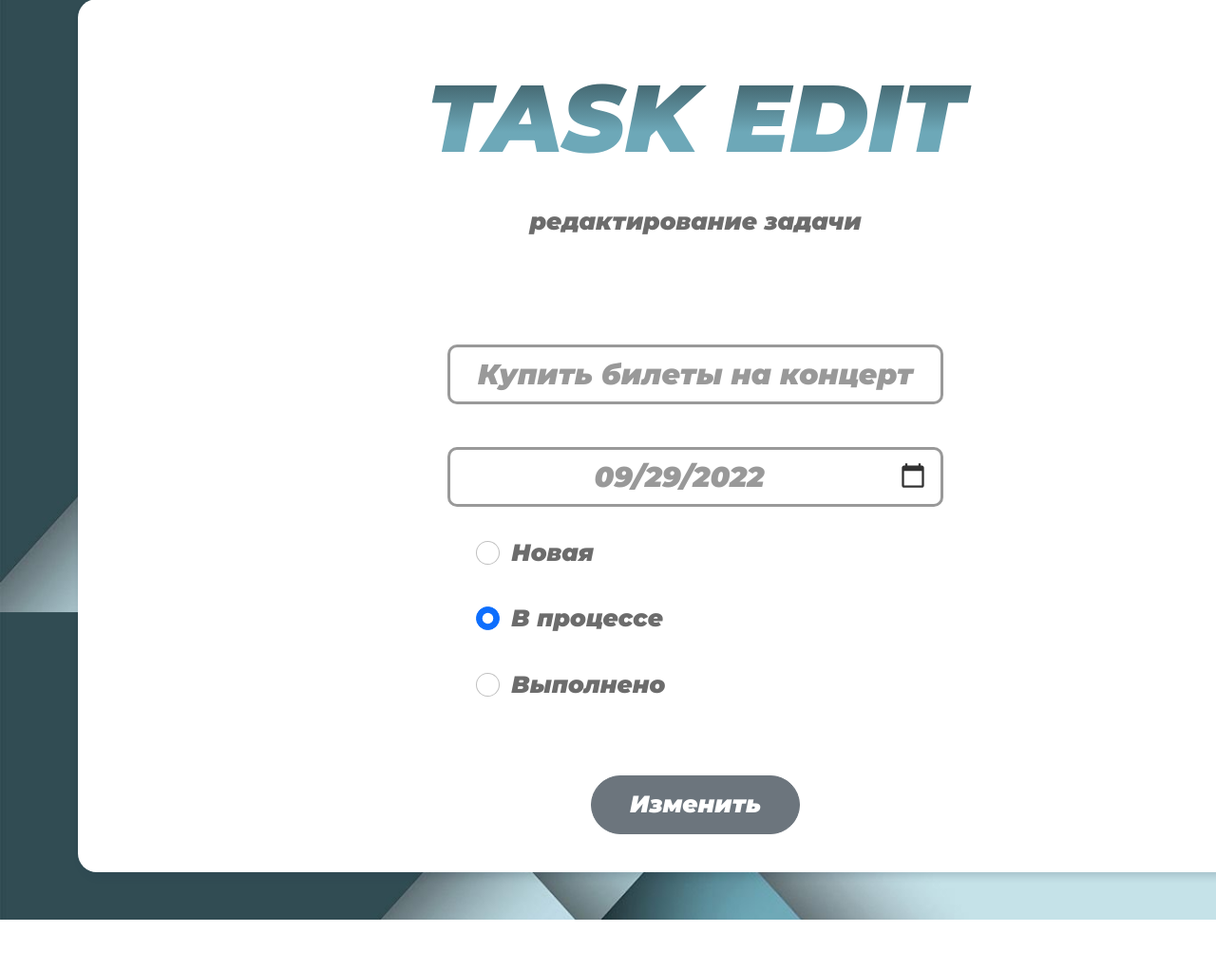
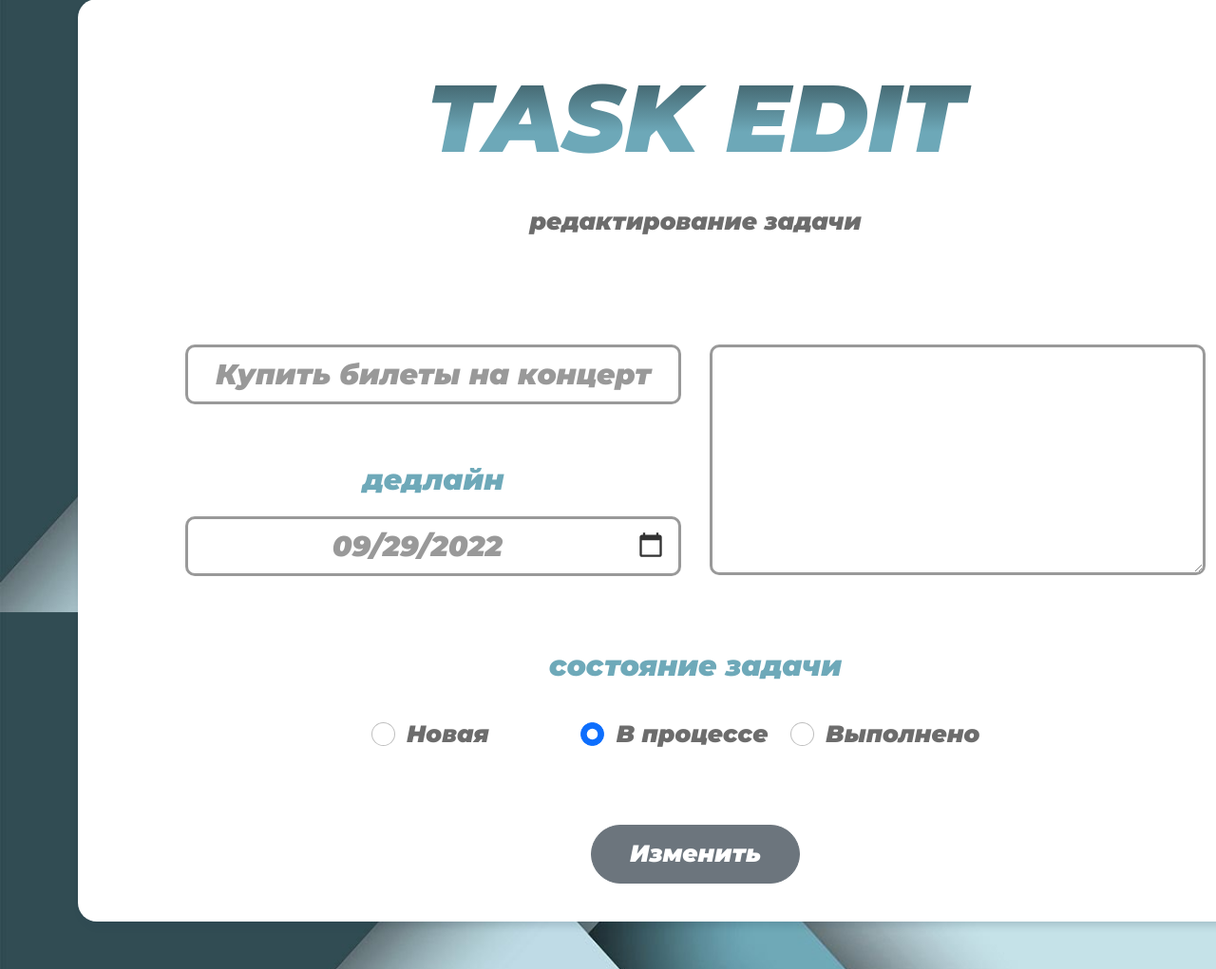
Before and after one commit to asmossunov/53_Homework_Anton_Mosunov, a Django app: page /tasks/edit/?pk=1 in a window 1280 px wide; the page is wider, and only the part inside the window is pictured. Shown: the part 155-1176 px from the top of that part at 95% size. Before the commit the page ends 1124 px from the top of that part, so only its background shows below. Run offline with Django 3.2, Linux system fonts and the light colour scheme; data comes from the database, SQL or seed files in the repository.

Commit message:
Расширение функционала на странице редактирования записи в таблице
Добавлено поле для редактирования подробного описания задачи
Отредактированы стили main.css

```diff
--- a/to_do_list/static/styles/main.css
+++ b/to_do_list/static/styles/main.css
@@ -8,8 +8,7 @@
 
 .box{
     width: 1300px;
-    margin: auto;
-    margin-bottom: 50px;
+    margin: auto auto 50px;
     background-color: white;
     border-radius: 20px;
     -webkit-box-shadow: 4px 4px 8px 0px rgba(34, 60, 80, 0.2);
@@ -48,7 +47,6 @@
     margin-top: 80px;
     font-size: 30px;
     color: orange;
-
 }
 
 .form-control{
@@ -76,14 +74,14 @@
 }
 
 .descript{
-    margin-top: 60px;
+    margin-top: 57px;
     font-size: 30px;
     color: #6ea9b9;
 }
 .link{
     text-decoration-line: none;
+}
 
-}
 .info-item{
     text-decoration-line: none;
     margin-top: 60px;
@@ -112,8 +110,8 @@
     transform-origin: left top;
     margin-top: -3px;
     margin-left: 0px;
-  transition: margin-left 130ms;
-  transition: margin-top 130ms;
+    transition: margin-left 130ms;
+    transition: margin-top 130ms;
   box-shadow: 0 10px 90px rgba(0, 0, 0, 0.4);
 }
 
--- a/to_do_list/to_do/templates/edit_task.html
+++ b/to_do_list/to_do/templates/edit_task.html
@@ -23,42 +23,45 @@
                 {% csrf_token%}
                 <div class="row justify-content-center text-center">
                     <div class="col-5 form-check-input-without-block text-center">
-                        <div>
-                            <input type="text" value="{{ task.task_text }}" name="task_text" class="form-control id="task_text" placeholder="{{ task.task_text }}">
-                        </div>
+                        <input type="text" value="{{ task.task_text }}" name="task_text" class="form-control id="task_text">
+                        <p class="descript">дедлайн</p>
+                        <input name="deadline" type="date" value="{{ task.deadline | date:'Y-m-d'}}"  class="form-control id="deadline">
+                    </div>
+
+                    <div class="col-5 form-check-input-without-block text-center">
+                        <textarea class="form-control" name="task_description" id="task_description" rows="5" placeholder="{{ task.task_description }}"></textarea>
                     </div>
                 </div>
 
-                <div class="row justify-content-center text-center">
-                    <div class="col-5 form-check-input-without-block text-center">
-                        <div>
-                            <input name="deadline" type="date" value="{{ task.deadline | date:'Y-m-d'}}"  class="form-control id="deadline">
-                        </div>
+                <div class="row text justify-content-center">
+                    <div class="col-4 text-center pt-10">
+                        <p class="descript">состояние задачи</p>
                     </div>
                 </div>
 
+                <div class="row text justify-content-center">
                 {% for choice in CHOICES %}
                     {% if choice.0 == task.state %}
-                    <div class="row text justify-content-center">
-                       <div class="col-4">
+
+                       <div class="col-2">
                            <div class="form-check">
                               <input class="form-check-input" type="radio" name="state" value={{choice.0}} id="state" checked>
                               <label class="form-check-label" for="state">{{choice.1}}</label>
                            </div>
                        </div>
-                    </div>
+
                     {% else %}
-                    <div class="row text justify-content-center">
-                       <div class="col-4">
+
+                       <div class="col-2">
                            <div class="form-check">
                               <input class="form-check-input" type="radio" name="state" value={{choice.0}} id="state">
                               <label class="form-check-label" for="state">{{choice.1}}</label>
                            </div>
                        </div>
-                    </div>
+
                     {% endif %}
                {% endfor %}
-
+                </div>
                 <div class="row justify-content-center text-center">
                     <div class="col-4 text-center">
                         <button type="submit" class="btn btn-secondary btn-block">Изменить</button>
```
